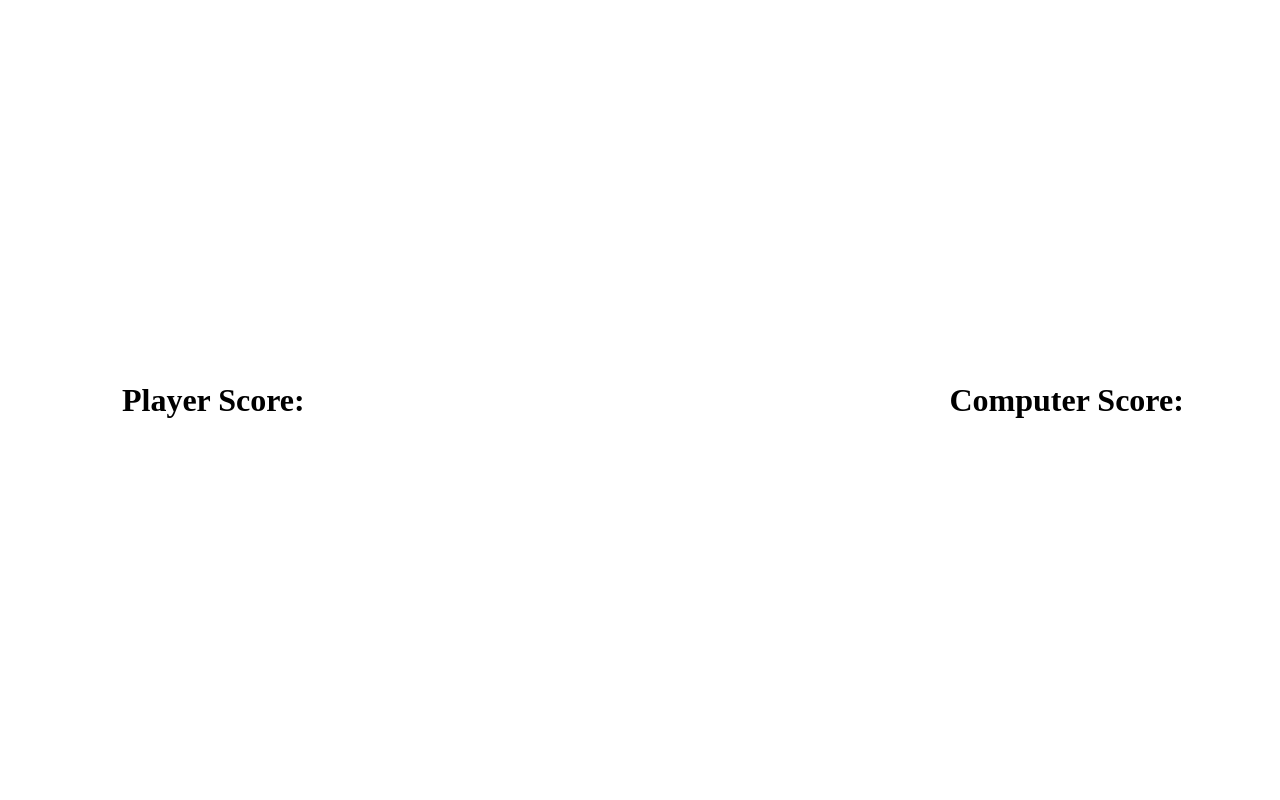
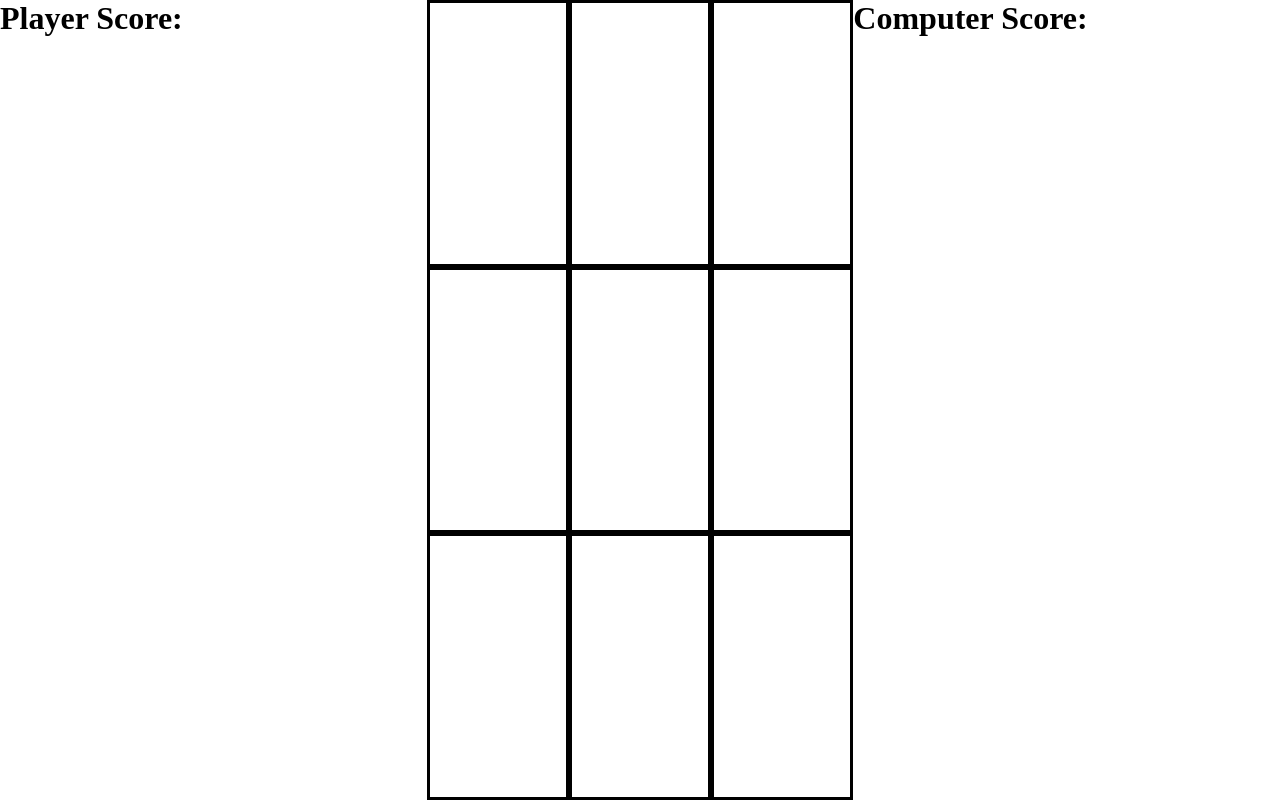
Before and after one commit to Jeffvf/tic-tac-toe-project, a plain HTML site: page index.html in a window 1280 px wide. Drawn offline with Linux system fonts and the light colour scheme.

Commit message:
feat: add game board

```diff
--- a/index.html
+++ b/index.html
@@ -13,7 +13,7 @@
         <div>
             <h1>Player Score:</h1>
         </div>
-        <div id="gameboard">
+        <div id="game-board">
 
         </div>
         <div>
--- a/script.js
+++ b/script.js
@@ -0,0 +1,15 @@
+const gameBoard = (() => {
+    const gameBoard = document.getElementById('game-board');
+
+    const makeBoard = () => {
+        for(let i=0; i<9; i++){
+            const div = document.createElement('div');
+            div.classList.add('board-square');
+            gameBoard.appendChild(div);
+        }
+    }
+
+    return {makeBoard};
+})();
+
+gameBoard.makeBoard();
--- a/styles.css
+++ b/styles.css
@@ -7,6 +7,16 @@
     display: grid;
     grid-template-columns: repeat(3, 1fr);
     height: 100vh;
-    align-items: center;
-    justify-items: center;
+    align-items: stretch;
+    justify-items:stretch;
 }
+
+#game-board{
+    display: grid;
+    grid-template-columns: repeat(3, 1fr);
+    grid-template-rows: repeat(3, 1fr);
+}
+
+.board-square{
+    border-style: solid;
+}
```
